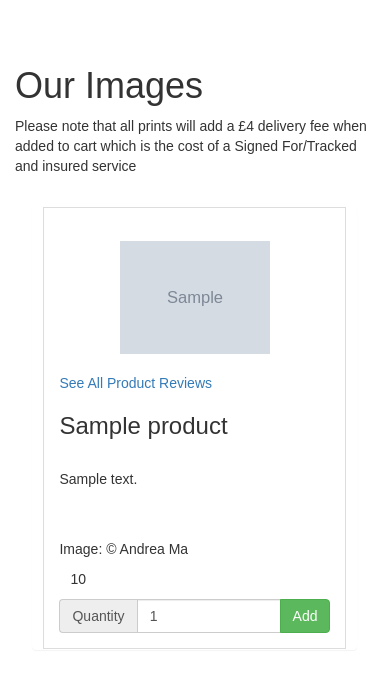
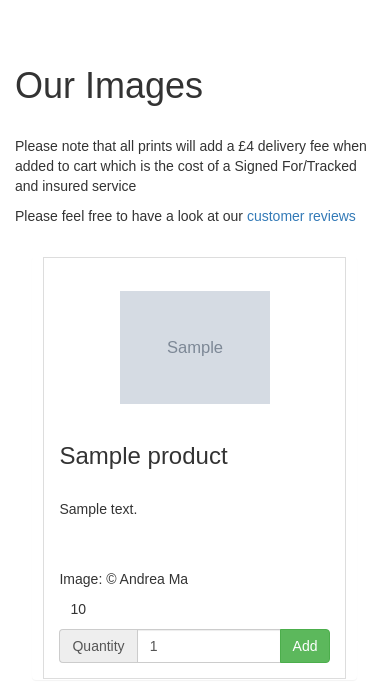
Before and after one commit to Andreaytm/spectrum, a Django app: template products/templates/products.html in a window 390 px wide. Shown: the part 54-744 px from the top of the page. Run offline with Django 3.2, Linux system fonts and the light colour scheme; the template is opened without the code that fills it: most values are stand-ins (such as "Sample title", 1, 10 or a date in 2020); grey boxes marked "Sample" are stand-in pictures; some libraries are stand-ins or nearby versions; some web fonts are replaced.

Commit message:
Fix mobile view of reviews remove empty space from user review image

```diff
--- a/home/templates/about.html
+++ b/home/templates/about.html
@@ -21,7 +21,7 @@ We hope you enjoy the prints as much as enjoy making them.
 </p><br><br>
 
 <p>
-Happy Shopping from The Spectrum Ltd.
+Happy Shopping from The Spectrum Ltd Team.
 </p>
         </div>
     </div>
--- a/home/templates/index.html
+++ b/home/templates/index.html
@@ -28,7 +28,10 @@
             <div class="col-md-6 col-sm-6 text-center">
                 <p><div class="product" style="background-image: url('{{ MEDIA_URL }}{{ review.product.image }}')"></div></p>
                 <p><span class="boldtext">Product:</span> {{ review.product }}</p>
+                 {% if review.image == "" %}
+                {% else %}
                 <p><span class="boldtext">{{ review.author }} image:</span> <div class="product" style="background-image: url('{{ MEDIA_URL }}{{ review.image }}')"></div></p>
+                {% endif %}
             </div>
             <div class="col-md-6 col-sm-6">
                 <a href="{% url 'review_detail' review.id %}"><h3>{{ review.title }}</h3></a>
--- a/products/templates/products.html
+++ b/products/templates/products.html
@@ -1,18 +1,22 @@
 {% extends 'base.html' %}
-{% block title %}Our Images{% endblock %}
+{% block title %} - Our Images{% endblock %}
 
 {% block content %}
+
 <h1>Our Images</h1>
+    <br>
     <p>Please note that all prints will add a £4 delivery fee when added to cart which is the cost of a Signed For/Tracked and insured service</p>
+    {% if user.is_authenticated %}
+    <p>If you wish to provide some feedback on our images please feel free to <a href="{% url 'new_review' %}">add a review.</a></p>
+    {% endif %}
+    <p>Please feel free to have a look at our <a href="{% url 'get_review' %}">customer reviews</a></p>
 <div class= "row row-flex">
 {% for product in products %}
+
 <div class="col-xs-10 col-xs-offset-1 col-sm-offset-0 col-sm-6 col-md-4 display panel panel-default">
     <div class="panel-body">
         <div class="product" style="background-image: url('{{ MEDIA_URL }}{{ product.image }}')"></div>
-        {% if user.is_authenticated %}
-        <p><a href="{% url 'new_review' %}">Add Review here</a></p>
-        {% endif %}
-        <p><a href="{% url 'get_review' %}">See All Product Reviews</a></p>
+
         <h3>{{ product.name }}</h3>
         <br>
         <p class="product-description">{{ product.description }}</p>
```
